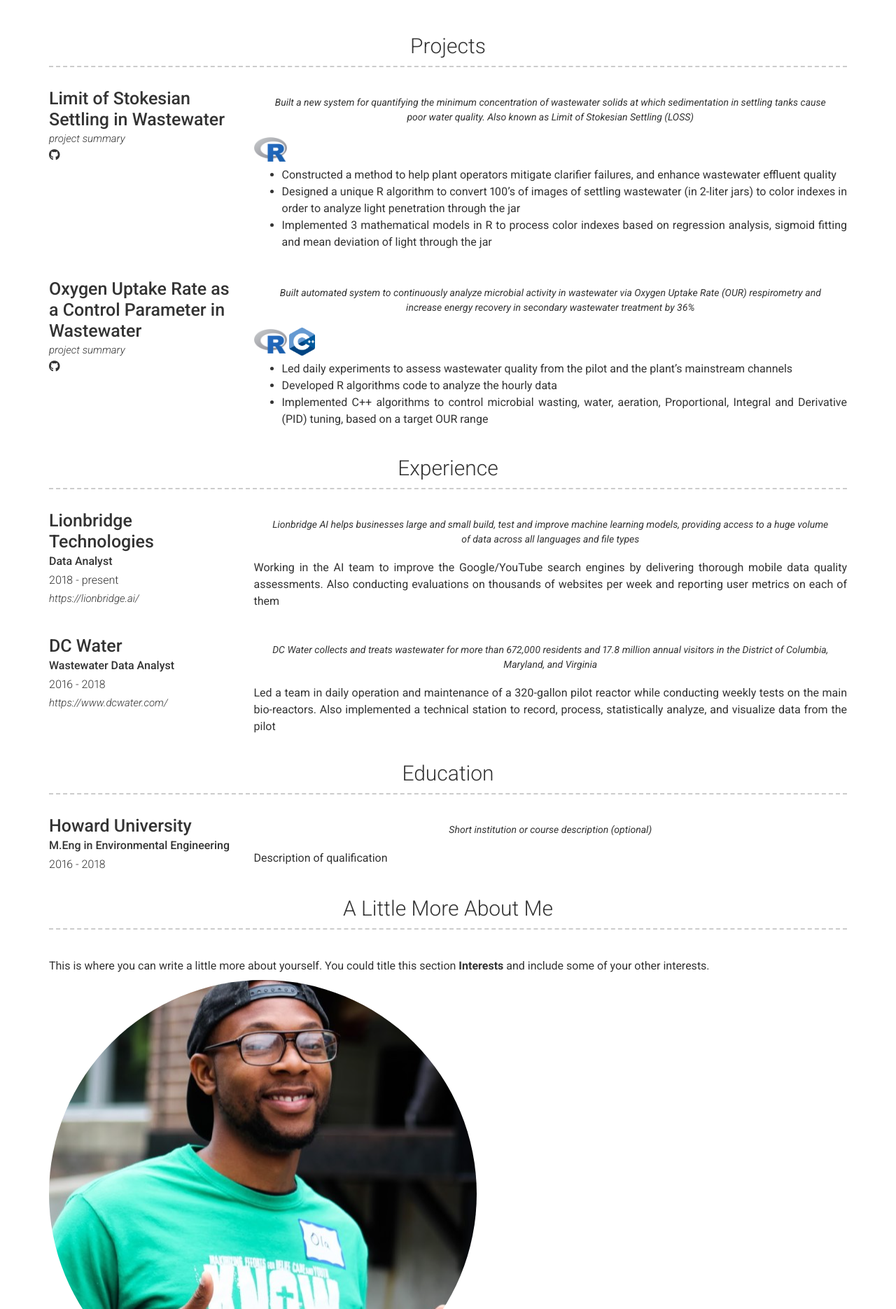
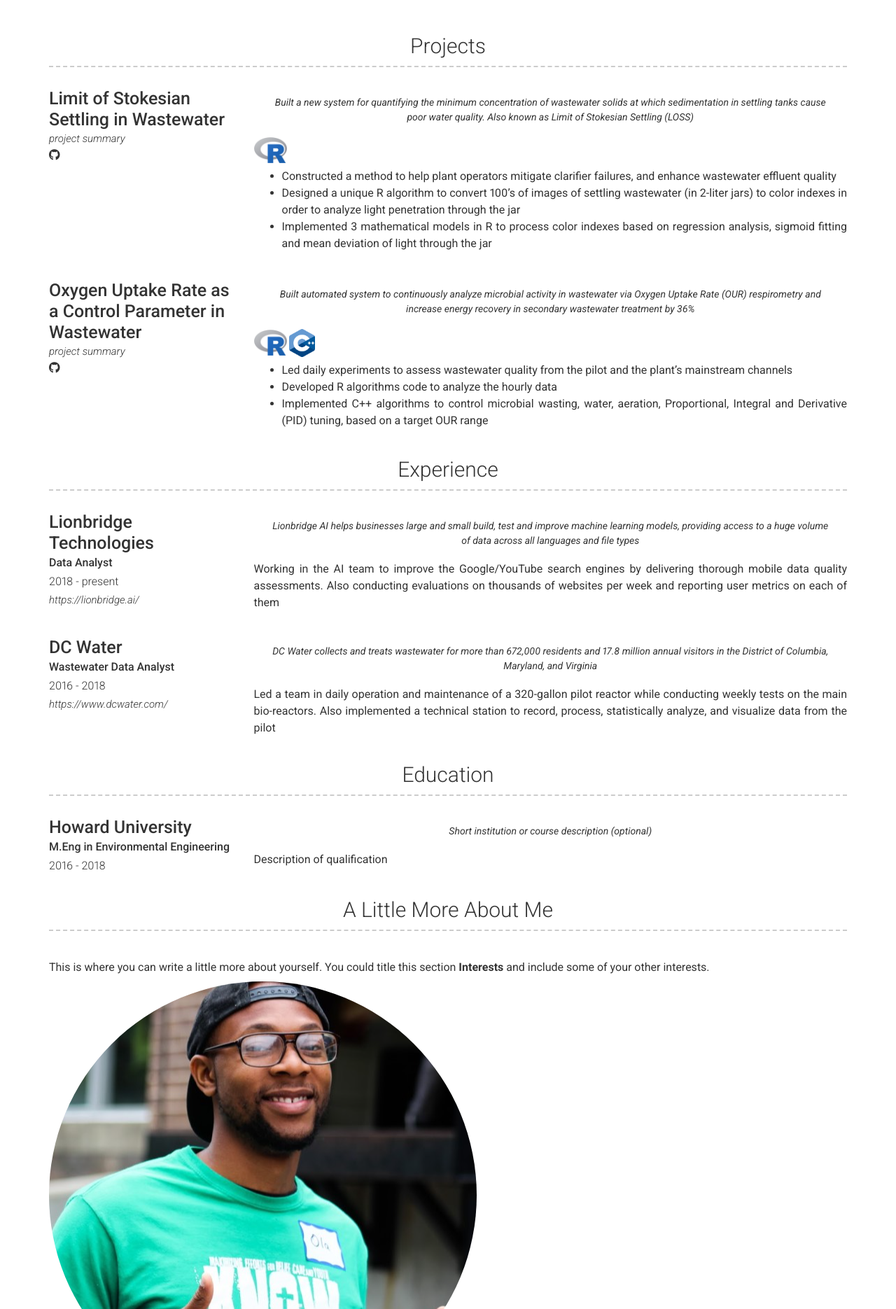
Before and after one commit to OlaOlagunju/cloudgeek.com.ng, a Jekyll site: the page built from index.md, in a window 1280 px wide. Shown: the part 531-2401 px from the top of the page at 70% size. Built offline with Jekyll 4.4.1, drawn with Linux system fonts in a browser that asks for light colours; nearby versions of some CDN libraries.

Commit message:
Update _config.yml

```diff
--- a/_config.yml
+++ b/_config.yml
@@ -77,7 +77,7 @@
         quote: >
           Built a new system for quantifying the minimum concentration of wastewater solids at which sedimentation in settling tanks cause poor water quality. Also known as Limit of Stokesian Settling (LOSS)
         description: | #
-          <img src="/images/rlogo.png" width="47" height="35" />
+          <img src="/images/rlogo.png" width="47" height="37" />
           - Constructed a method to help plant operators mitigate clarifier failures, and enhance wastewater effluent quality
           - Designed a unique R algorithm to convert 100’s of images of settling wastewater (in 2-liter jars) to color indexes in order to analyze light penetration through the jar
           - Implemented 3 mathematical models in R to process color indexes based on regression analysis, sigmoid fitting and mean deviation of light through the jar
@@ -95,7 +95,7 @@
         quote: >
           Built automated system to continuously analyze microbial activity in wastewater via Oxygen Uptake Rate (OUR) respirometry and increase energy recovery in secondary wastewater treatment by 36%
         description: | # this will include new lines to allow paragraphs
-          <img src="/images/rlogo.png" width="47" height="35" /> <img src="/images/c.png" width="37" height="40" />
+          <img src="/images/rlogo.png" width="47" height="37" /> <img src="/images/c.png" width="37" height="40" />
           - Led daily experiments to assess wastewater quality from the pilot and the plant’s mainstream channels
           - Developed R algorithms code to analyze the hourly data
           - Implemented C++ algorithms to control microbial wasting, water, aeration, Proportional, Integral and Derivative (PID) tuning, based on a target OUR range
```
